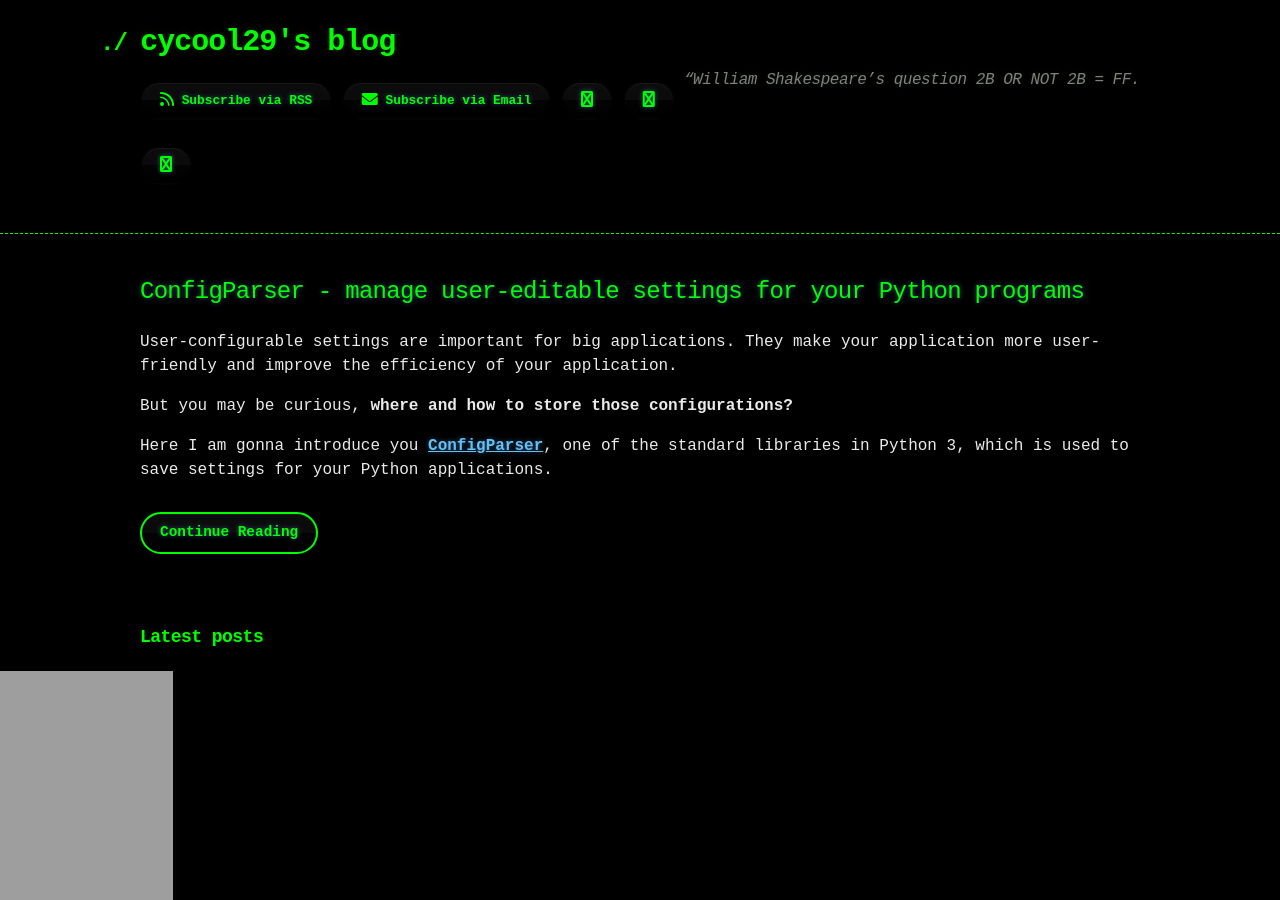
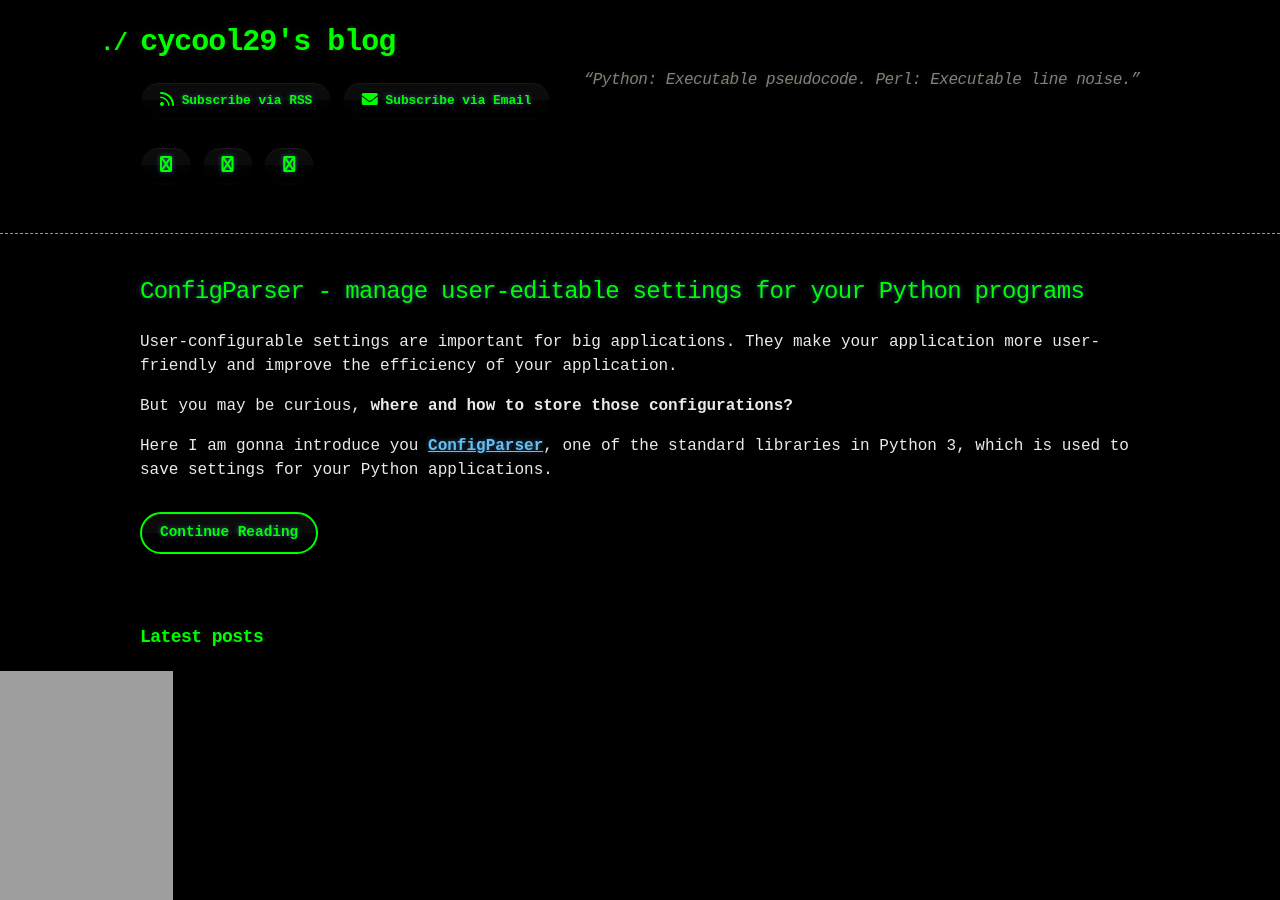
Before and after one commit to cycool29/cycool29.github.io, a Jekyll site: the page built from index.md, in a window 1280 px wide and 900 px high. Built offline with Jekyll 4.4.1, drawn with Linux system fonts in a browser that asks for light colours; a style sheet for code colours, icons or effects is not loaded.

Commit message:
Update quotes

```diff
--- a/_config.yml
+++ b/_config.yml
@@ -1,5 +1,5 @@
 title: cycool29's blog
-description: "“William Shakespeare’s question 2B OR NOT 2B = FF. "
+description: "“Python: Executable pseudocode. Perl: Executable line noise.” "
 bio: A high school student. Intermediate in Python, Git, Bash. Learning JavaScript. He/Him. "
 author: cycool29
 url: https://cycool29.github.io
```
